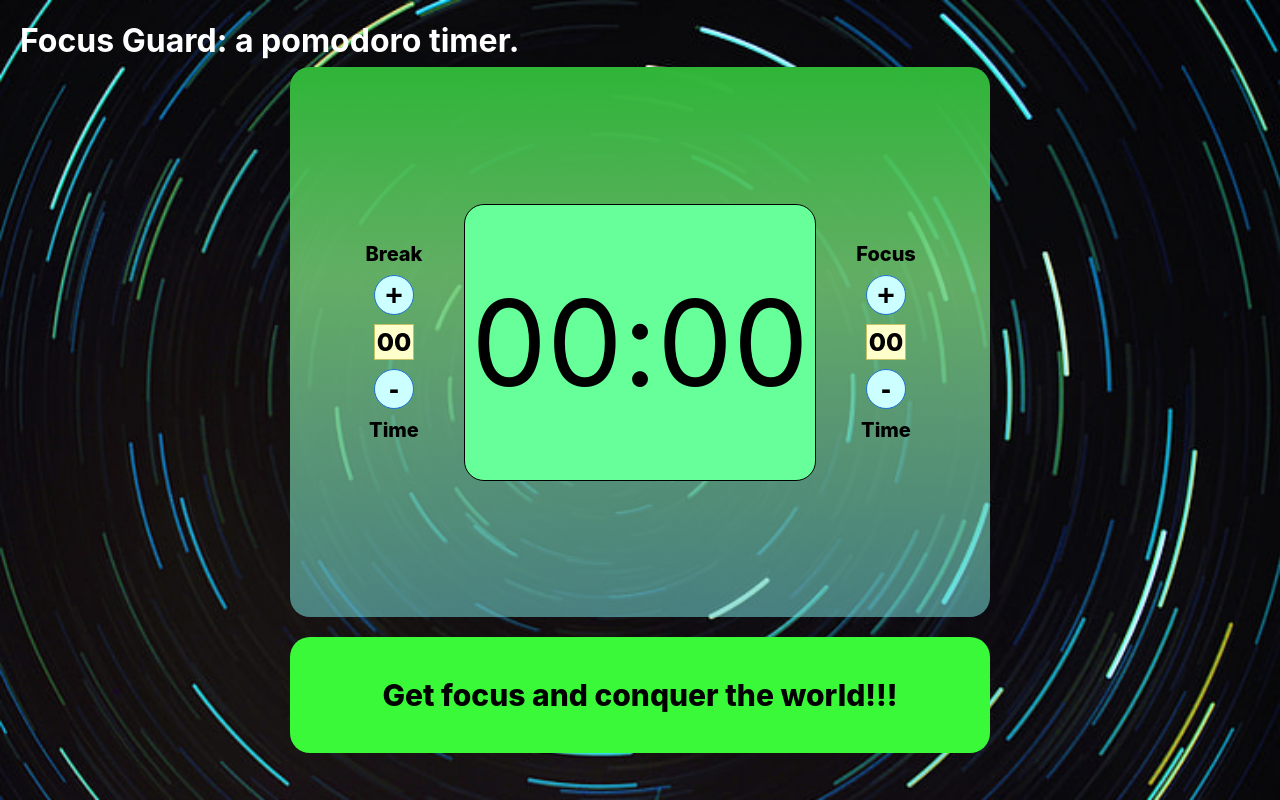
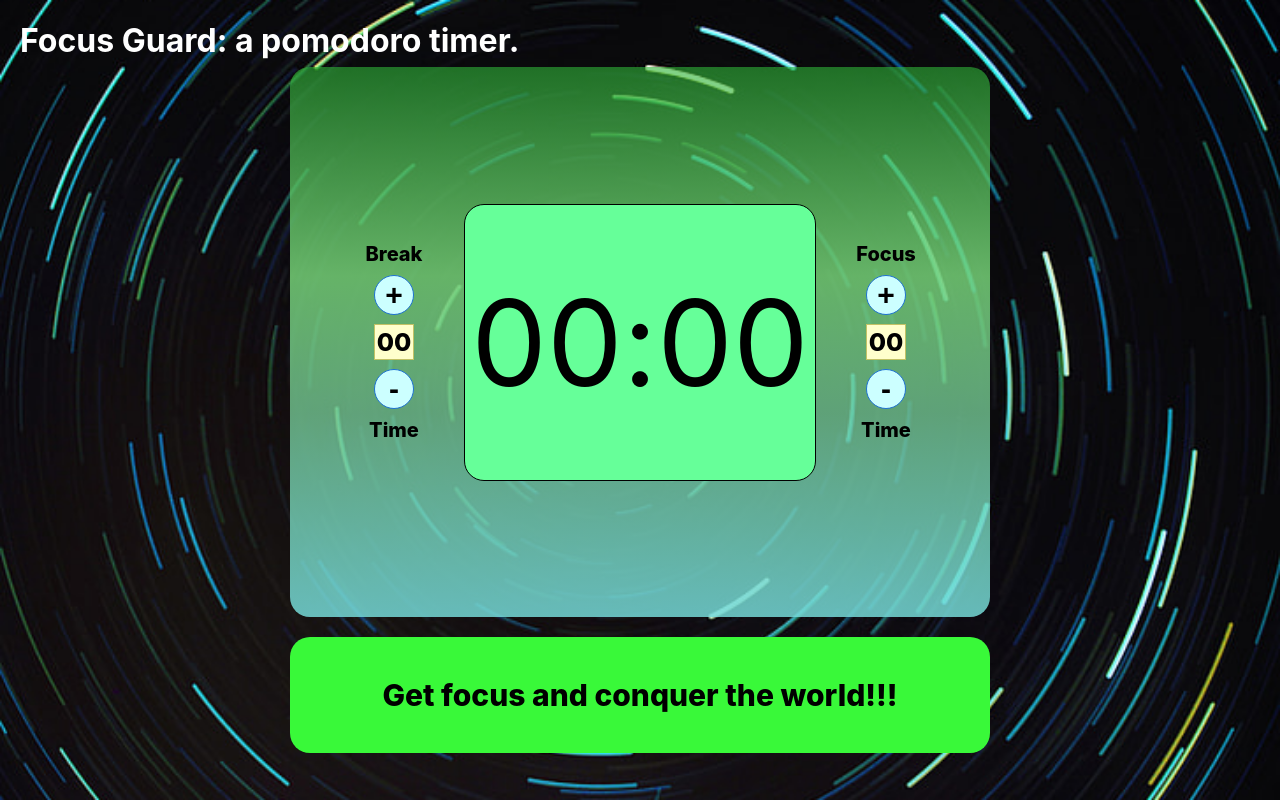
Before and after one commit to simonmontaggioni/focus-guard-react, a React (Create React App) app: page / in a window 1280 px wide. Built offline with nearby package versions, Linux system fonts and the light colour scheme.

Commit message:
style: Improve the backgroud for the pomodoro container.

```diff
--- a/src/pomodoro/css/Pomodoro.scss
+++ b/src/pomodoro/css/Pomodoro.scss
@@ -2,51 +2,51 @@
   display: flex;
   width: 700px;
   height: 550px;
-  background: rgba(47, 181, 56, 1);
+  background: rgba(47, 181, 56, 0.6);
   background: -moz-linear-gradient(
     top,
-    rgba(47, 181, 56, 1) 0%,
-    rgba(116, 207, 118, 0.83) 38%,
-    rgba(120, 207, 153, 0.72) 63%,
-    rgba(117, 217, 215, 0.56) 100%
+    rgba(47, 181, 56, 0.6) 0%,
+    85 rgba(116, 207, 118, 0.86) 38%,
+    rgba(120, 207, 153, 0.77) 63%,
+    rgba(117, 217, 215, 0.85) 100%
   );
   background: -webkit-gradient(
     left top,
     left bottom,
-    color-stop(0%, rgba(47, 181, 56, 1)),
-    color-stop(38%, rgba(116, 207, 118, 0.83)),
-    color-stop(63%, rgba(120, 207, 153, 0.72)),
-    color-stop(100%, rgba(117, 217, 215, 0.56))
+    color-stop(0%, rgba(47, 181, 56, 0.6)),
+    color-stop(38%, rgba(116, 207, 118, 0.86)),
+    color-stop(63%, rgba(120, 207, 153, 0.77)),
+    color-stop(100%, rgba(117, 217, 215, 8564))
   );
   background: -webkit-linear-gradient(
     top,
-    rgba(47, 181, 56, 1) 0%,
-    rgba(116, 207, 118, 0.83) 38%,
-    rgba(120, 207, 153, 0.72) 63%,
-    rgba(117, 217, 215, 0.56) 100%
+    rgba(47, 181, 56, 0.6) 0%,
+    rgba(116, 207, 118, 0.86) 38%,
+    rgba(120, 207, 153, 0.77) 63%,
+    rgba(117, 217, 215, 0.85) 100%
   );
   background: -o-linear-gradient(
     top,
-    rgba(47, 181, 56, 1) 0%,
-    rgba(116, 207, 118, 0.83) 38%,
-    rgba(120, 207, 153, 0.72) 63%,
-    rgba(117, 217, 215, 0.56) 100%
+    rgba(47, 181, 56, 0.6) 0%,
+    rgba(116, 207, 118, 0.86) 38%,
+    rgba(120, 207, 153, 0.77) 63%,
+    rgba(117, 217, 215, 0.85) 100%
   );
   background: -ms-linear-gradient(
     top,
-    rgba(47, 181, 56, 1) 0%,
-    rgba(116, 207, 118, 0.83) 38%,
-    rgba(120, 207, 153, 0.72) 63%,
-    rgba(117, 217, 215, 0.56) 100%
+    rgba(47, 181, 56, 0.6) 0%,
+    rgba(116, 207, 118, 0.86) 38%,
+    rgba(120, 207, 153, 0.77) 63%,
+    rgba(117, 217, 215, 0.85) 100%
   );
   background: linear-gradient(
     to bottom,
-    rgba(47, 181, 56, 1) 0%,
-    rgba(116, 207, 118, 0.83) 38%,
-    rgba(120, 207, 153, 0.72) 63%,
-    rgba(117, 217, 215, 0.56) 100%
+    rgba(47, 181, 56, 0.6) 0%,
+    rgba(116, 207, 118, 0.86) 38%,
+    rgba(120, 207, 153, 0.77) 63%,
+    rgba(117, 217, 215, 0.85) 100%
   );
-  //   filter: progid:DXImageTransform.Microsoft.gradient( startColorstr='#2fb538', endColorstr='#75d9d7', GradientType=0 );
+  filter: progid:DXImageTransform.Microsoft.gradient( startColorstr='#2fb538', endColorstr='#75d9d7', GradientType=0 );
   justify-content: center;
   align-items: center;
   border-radius: 20px;
```
